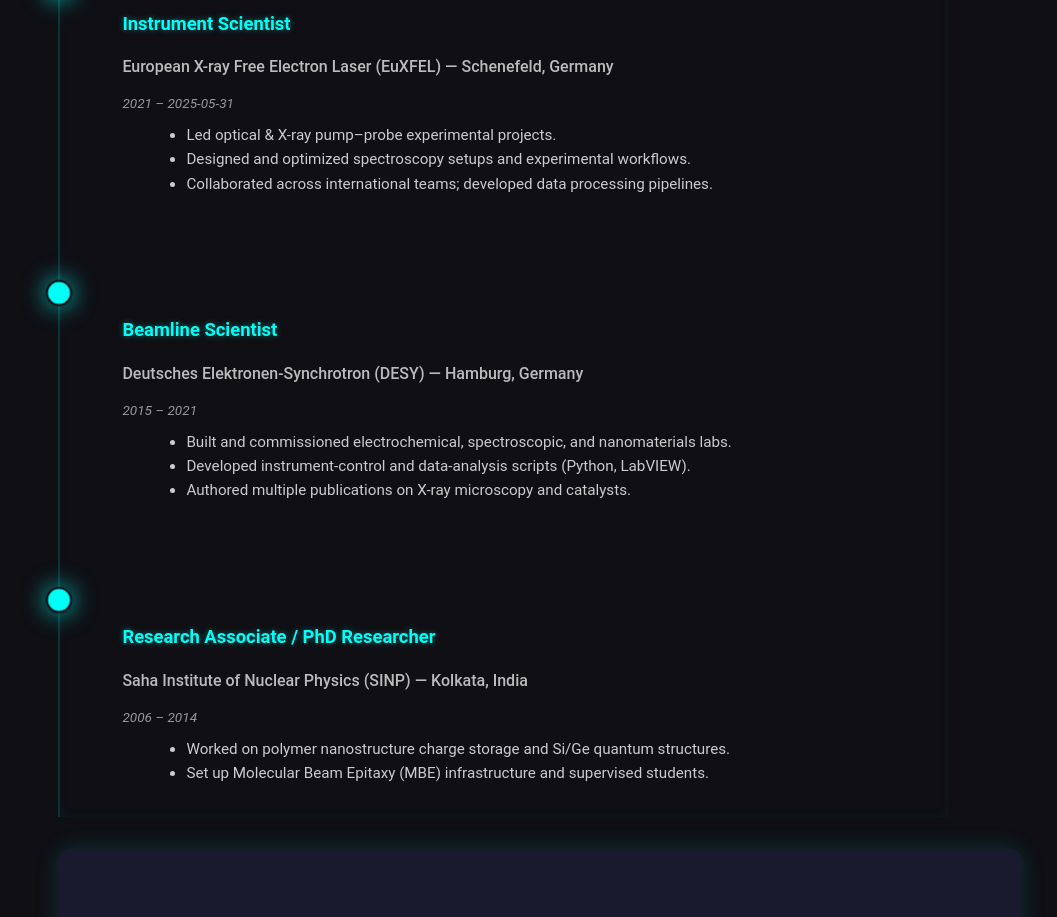
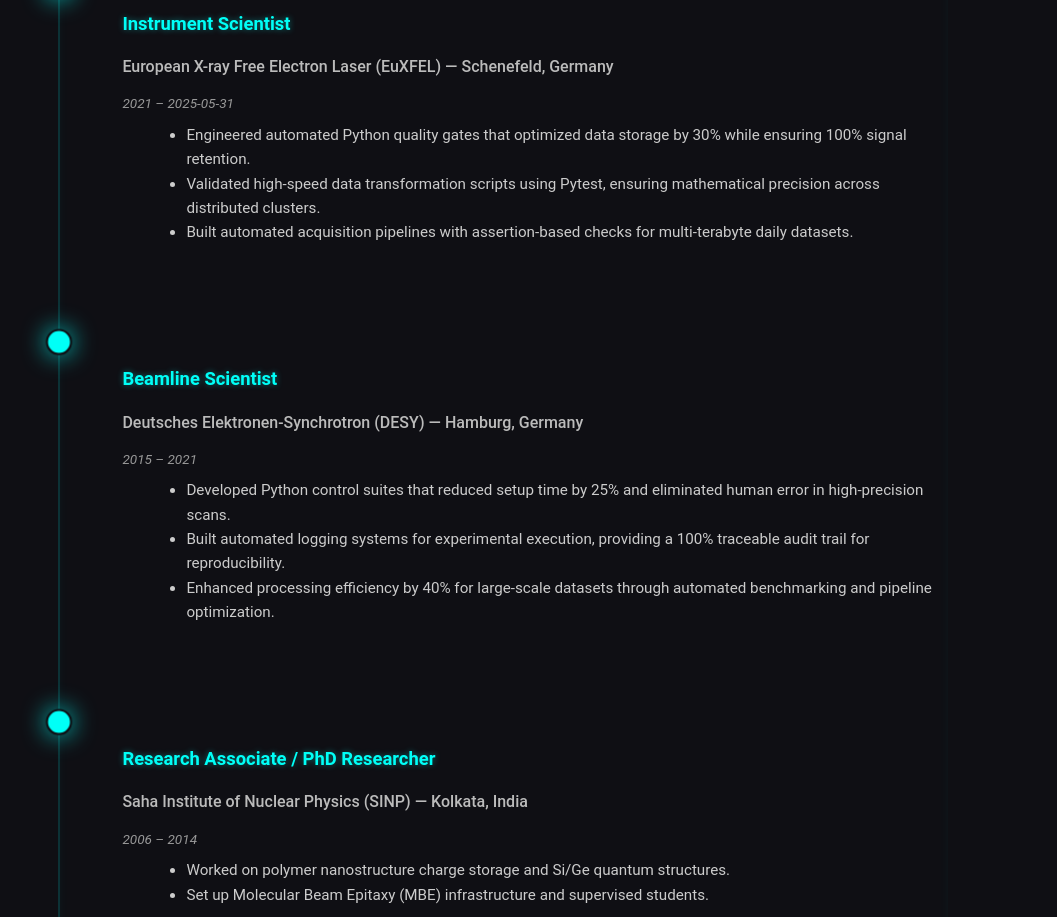
Before and after one commit to abhisakh/Advance_Portfolio, a React (Vite) app in the folder portfolio/: page /about in a window 1280 px wide. Shown: the part 2083-3000 px from the top of the page, without its empty margins (150-1207 px from the left). Built offline with nearby package versions, Linux system fonts and the light colour scheme.

Commit message:
Work experience of  the profile data for the About page

```diff
--- a/portfolio/src/data/profileData.js
+++ b/portfolio/src/data/profileData.js
@@ -21,9 +21,9 @@
       start: "2021",
       end: "2025-05-31",
       bullets: [
-        "Led optical & X-ray pump–probe experimental projects.",
-        "Designed and optimized spectroscopy setups and experimental workflows.",
-        "Collaborated across international teams; developed data processing pipelines.",
+        "Engineered automated Python quality gates that optimized data storage by 30% while ensuring 100% signal retention.",
+        "Validated high-speed data transformation scripts using Pytest, ensuring mathematical precision across distributed clusters.",
+        "Built automated acquisition pipelines with assertion-based checks for multi-terabyte daily datasets.",
       ],
     },
     {
@@ -33,9 +33,9 @@
       start: "2015",
       end: "2021",
       bullets: [
-        "Built and commissioned electrochemical, spectroscopic, and nanomaterials labs.",
-        "Developed instrument-control and data-analysis scripts (Python, LabVIEW).",
-        "Authored multiple publications on X-ray microscopy and catalysts.",
+        "Developed Python control suites that reduced setup time by 25% and eliminated human error in high-precision scans.",
+        "Built automated logging systems for experimental execution, providing a 100% traceable audit trail for reproducibility.",
+        "Enhanced processing efficiency by 40% for large-scale datasets through automated benchmarking and pipeline optimization.",
       ],
     },
     {
```
